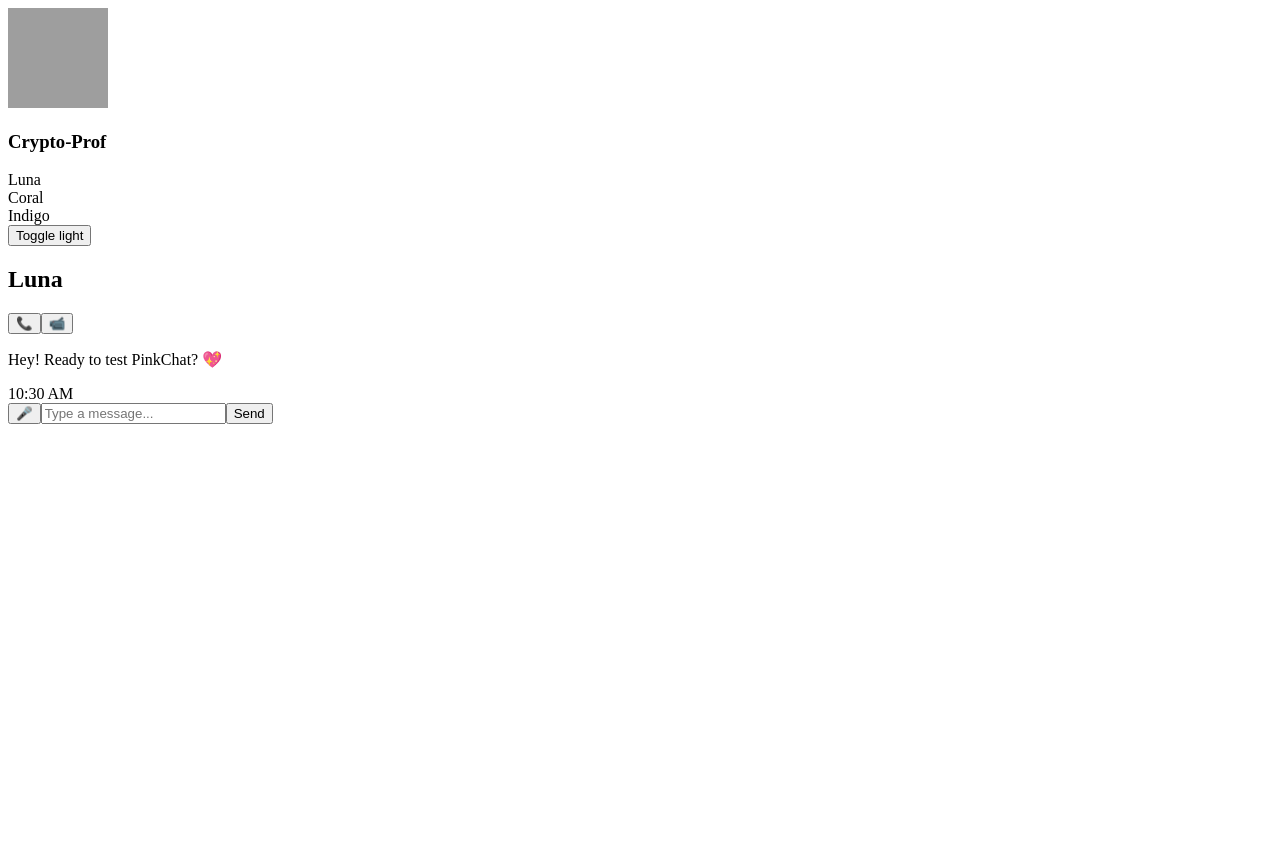
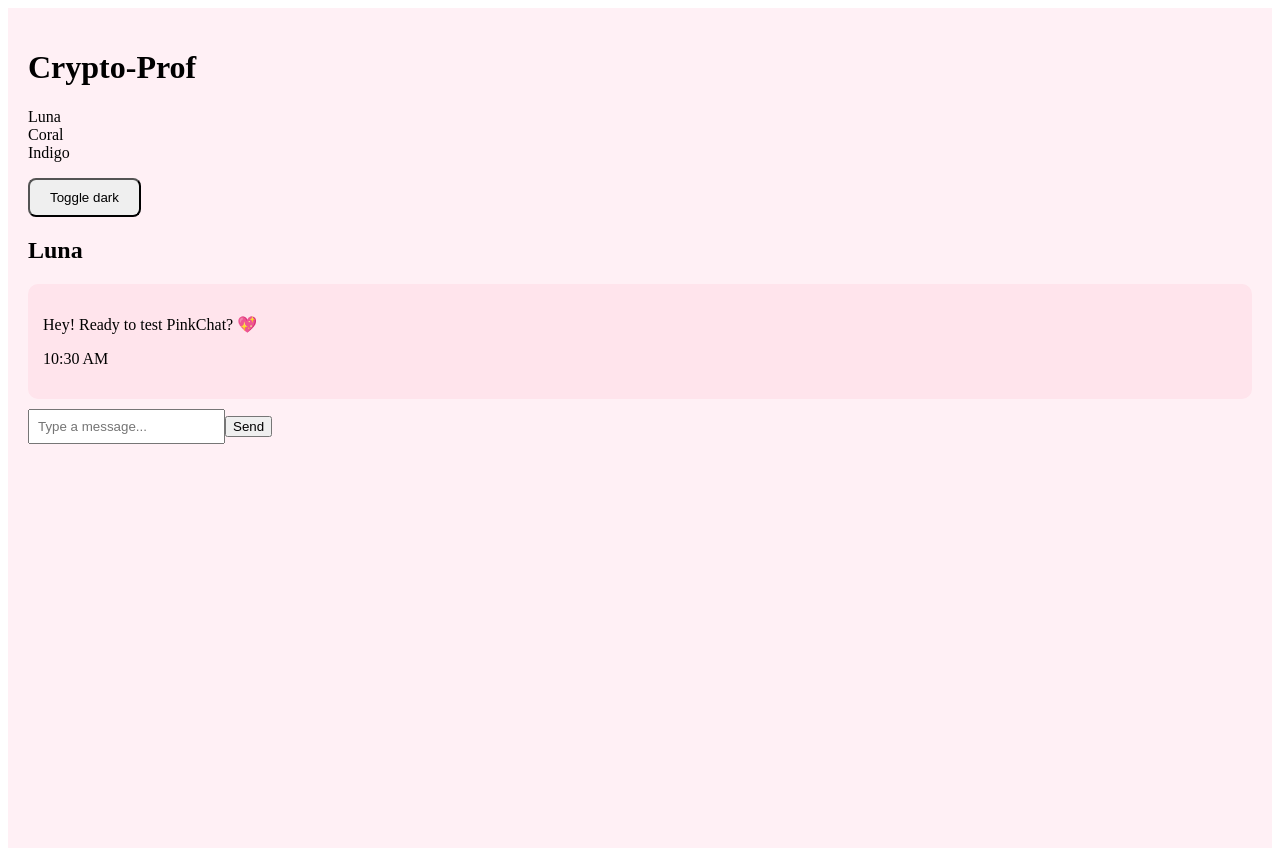
Before and after one commit to profpayapp/pinkchat, a Next.js app: page / in a window 1280 px wide. Before the commit the page ends 800 px from the top, so only its background shows below. Built offline with nearby package versions, Linux system fonts and the light colour scheme; grey boxes are pictures that could not be loaded.

Commit message:
Fix dark mode with inline styles

```diff
--- a/pages/index.js
+++ b/pages/index.js
@@ -1,74 +1,34 @@
-import { useState, useEffect, useRef } from 'react'
-import { motion } from 'framer-motion'
+import { useState } from "react"
 
-export default function PinkChat() {
-  const [user, setUser] = useState(null)
-  const [activeChat, setActiveChat] = useState('Luna')
-  const [messages, setMessages] = useState({
-    Luna: [{ from: 'Luna', text: 'Hey! Ready to test PinkChat? 💖', time: '10:30 AM' }],
-    Coral: [{ from: 'Coral', text: 'This UI is so clean!', time: '9:15 AM' }],
-    Indigo: [{ from: 'Indigo', text: 'Can we do a video call later?', time: 'Yesterday' }]
-  })
-  const [input, setInput] = useState('')
-  const [theme, setTheme] = useState('light')
-  const [profilePic, setProfilePic] = useState(null)
-  const fileRef = useRef()
+export default function Home() {
+  const [theme, setTheme] = useState("light")
 
-  const contacts = ['Luna', 'Coral', 'Indigo']
-
-  const sendMessage = () => {
-    if (!input.trim()) return
-    const newMsg = { from: 'You', text: input, time: new Date().toLocaleTimeString([], {hour: '2-digit', minute:'2-digit'}) }
-    setMessages({...messages, [activeChat]: [...messages[activeChat], newMsg]})
-    setInput('')
-  }
-
-  const handleProfileUpload = (e) => {
-    const file = e.target.files[0]
-    if (file) setProfilePic(URL.createObjectURL(file))
-  }
-
-  const startCall = (type) => alert(`${type} call with ${activeChat} - Demo mode`)
-  const sendVoice = () => alert('Voice note recorded - Demo mode')
+  const bgColor = theme === "dark" ? "#0f0f0f" : "#fff0f5"
+  const textColor = theme === "dark" ? "#fff" : "#000"
+  const chatBg = theme === "dark" ? "#1a1a1a" : "#ffe4ec"
 
   return (
-    <div className={`app ${theme}`}>
-      <div className="sidebar">
-        <div className="profile">
-          <img src={profilePic || 'https://i.pravatar.cc/100'} onClick={() => fileRef.current.click()} />
-          <input type="file" ref={fileRef} onChange={handleProfileUpload} hidden accept="image/*" />
-          <h3>Crypto-Prof</h3>
-        </div>
-        {contacts.map(c => (
-          <div key={c} className={`contact ${activeChat === c? 'active' : ''}`} onClick={() => setActiveChat(c)}>
-            {c}
-          </div>
-        ))}
-        <button onClick={() => setTheme(theme === 'light'? 'dark' : 'light')}>Toggle {theme}</button>
+    <div style={{background: bgColor, color: textColor, minHeight: "100vh", padding: "20px", transition: "all 0.3s"}}>
+
+      <h1>Crypto-Prof</h1>
+      <p>Luna<br/>Coral<br/>Indigo</p>
+
+      <button
+        onClick={() => setTheme(theme === "light" ? "dark" : "light")}
+        style={{padding: "10px 20px", borderRadius: "8px", cursor: "pointer"}}
+      >
+        Toggle {theme === "light" ? "dark" : "light"}
+      </button>
+
+      <h2>Luna</h2>
+
+      <div style={{background: chatBg, borderRadius: "10px", padding: "15px", margin: "10px 0"}}>
+        <p>Hey! Ready to test PinkChat? 💖</p>
+        <p>10:30 AM</p>
       </div>
 
-      <div className="chat">
-        <div className="chat-header">
-          <h2>{activeChat}</h2>
-          <div>
-            <button onClick={() => startCall('Voice')}>📞</button>
-            <button onClick={() => startCall('Video')}>📹</button>
-          </div>
-        </div>
-        <div className="messages">
-          {messages[activeChat].map((m, i) => (
-            <motion.div key={i} className={`msg ${m.from === 'You'? 'me' : 'them'}`}
-              initial={{opacity: 0, y: 10}} animate={{opacity: 1, y: 0}}>
-              <p>{m.text}</p><span>{m.time}</span>
-            </motion.div>
-          ))}
-        </div>
-        <div className="input-area">
-          <button onClick={sendVoice}>🎤</button>
-          <input value={input} onChange={e => setInput(e.target.value)} onKeyPress={e => e.key === 'Enter' && sendMessage()} placeholder="Type a message..." />
-          <button onClick={sendMessage}>Send</button>
-        </div>
-      </div>
-    </div>   // Dark mode fix v2
+      <input placeholder="Type a message..." style={{padding: "8px"}} />
+      <button>Send</button>
+    </div>
   )
-  }
+}
```
